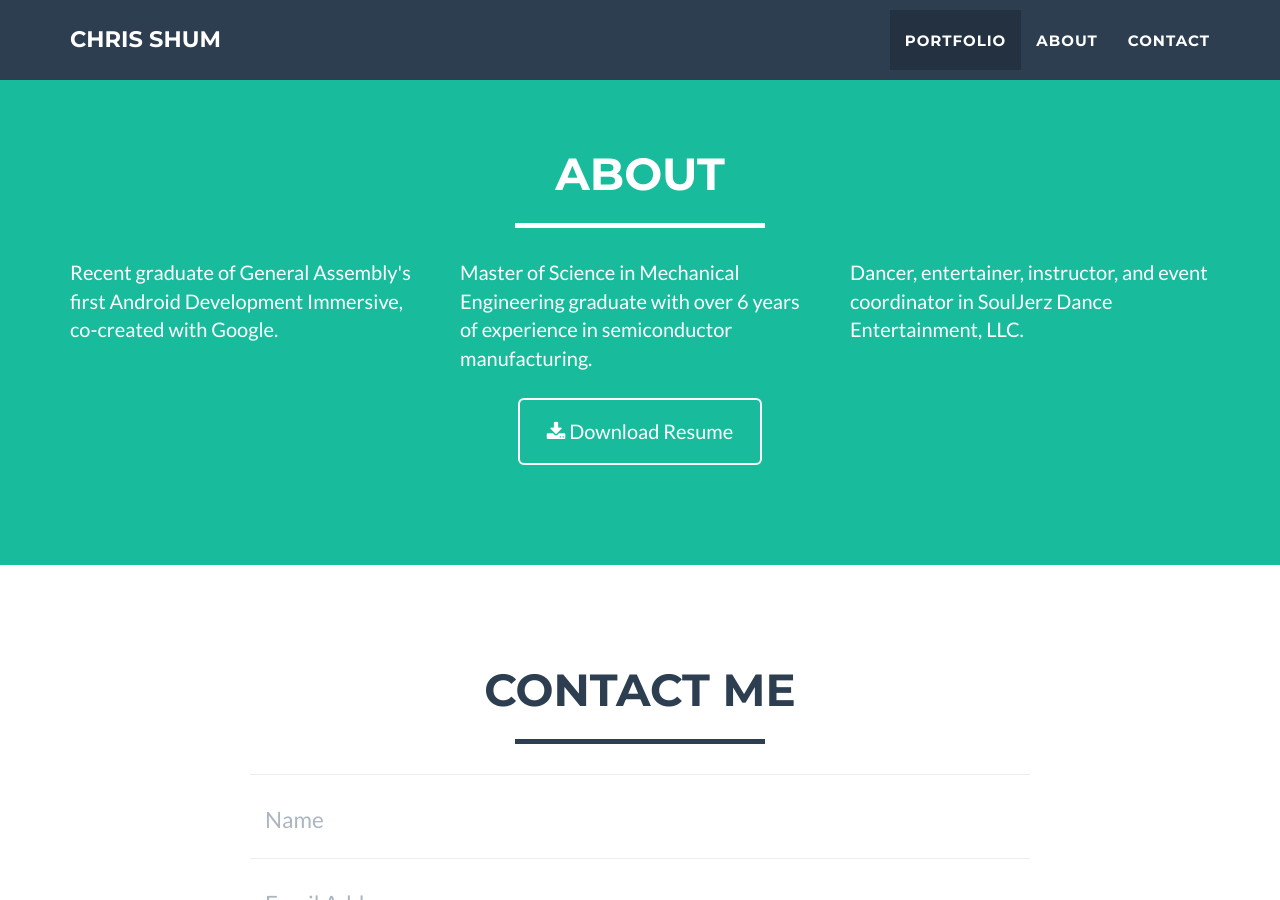
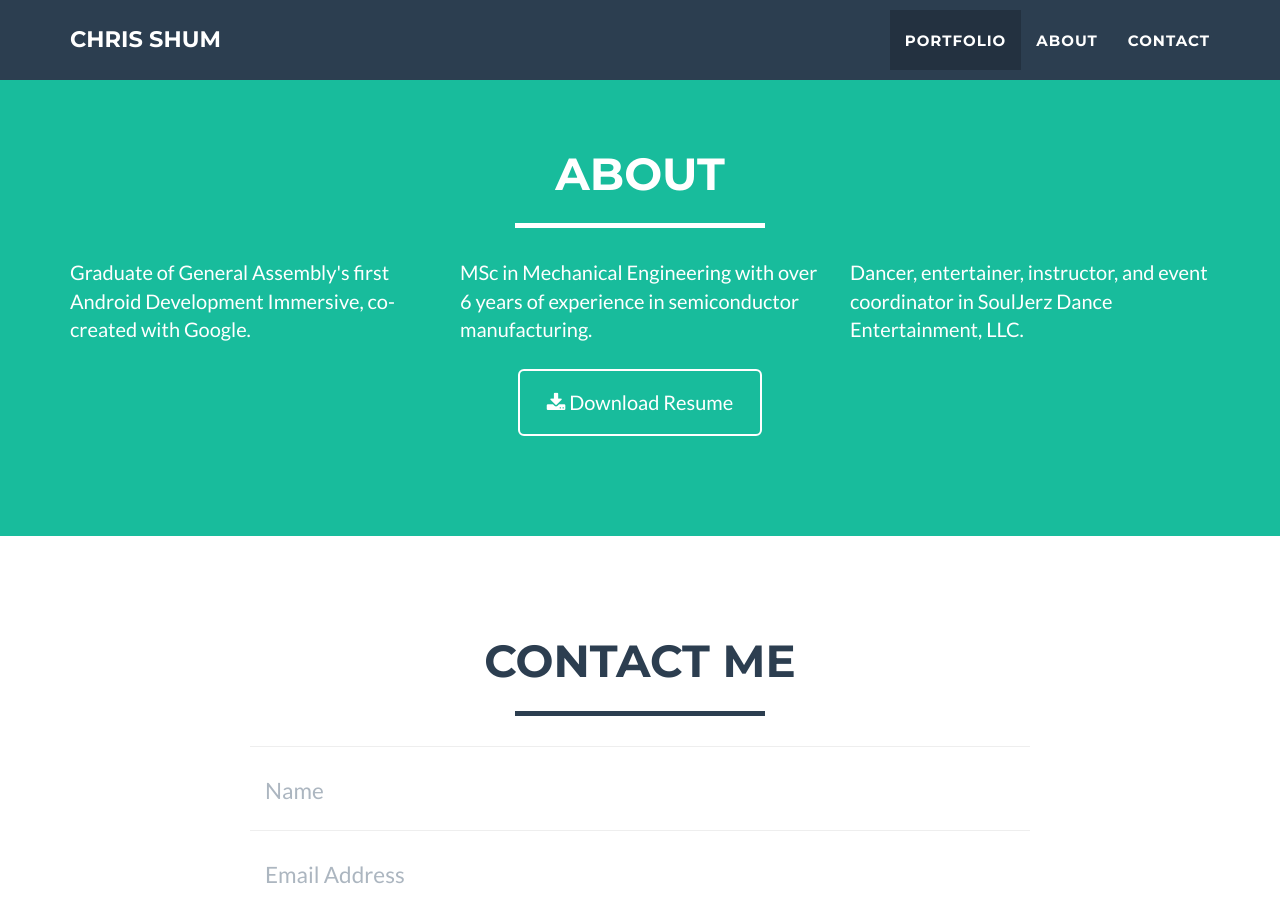
Before and after one commit to chris-shum/backup.chris-shum.github.io, a Jekyll site: the page built from index.html, in a window 1280 px wide and 900 px high, scrolled down 1610 px. Built offline with Jekyll 4.4.1, drawn with Linux system fonts in a browser that asks for light colours.

Commit message:
Update about.html

```diff
--- a/_includes/about.html
+++ b/_includes/about.html
@@ -9,10 +9,10 @@
             </div>
             <div class="row">
                 <div class="col-lg-4">
-                    <p>Recent graduate of General Assembly's first Android Development Immersive, co-created with Google.</p>
+                    <p>Graduate of General Assembly's first Android Development Immersive, co-created with Google.</p>
                 </div>
                 <div class="col-lg-4">
-                    <p>Master of Science in Mechanical Engineering graduate with over 6 years of experience in semiconductor manufacturing.</p>
+                    <p>MSc in Mechanical Engineering with over 6 years of experience in semiconductor manufacturing.</p>
                 </div>
                 <div class="col-lg-4">
                     <p>Dancer, entertainer, instructor, and event coordinator in SoulJerz Dance Entertainment, LLC.</p>
```
